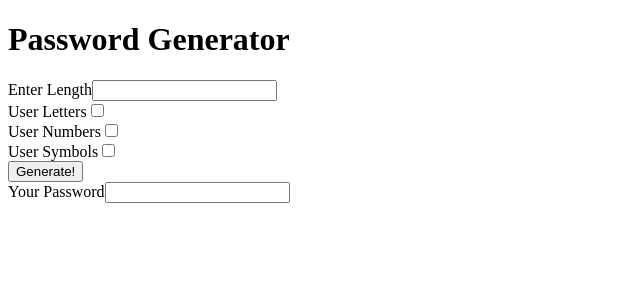
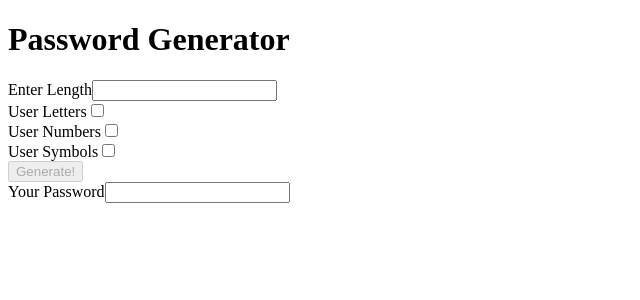
Before and after one commit to kagboton/pwdgenerator, an Angular app: page / in a window 1280 px wide. Shown: the top 300 px of the page, without its empty margins (0-640 px from the left). Built offline with nearby package versions, Linux system fonts and the light colour scheme.

Commit message:
conditions on genrated button

```diff
--- a/src/app/app.component.html
+++ b/src/app/app.component.html
@@ -21,7 +21,8 @@
 </div>
 
 <div>
-  <button (click)="onButtonClick()">Generate!</button>
+  <button [disabled]="!(length && (includeLetters || includeNumbers || includeSymbols))"
+    (click)="onButtonClick()">Generate!</button>
 </div>
 
 <div>
```
